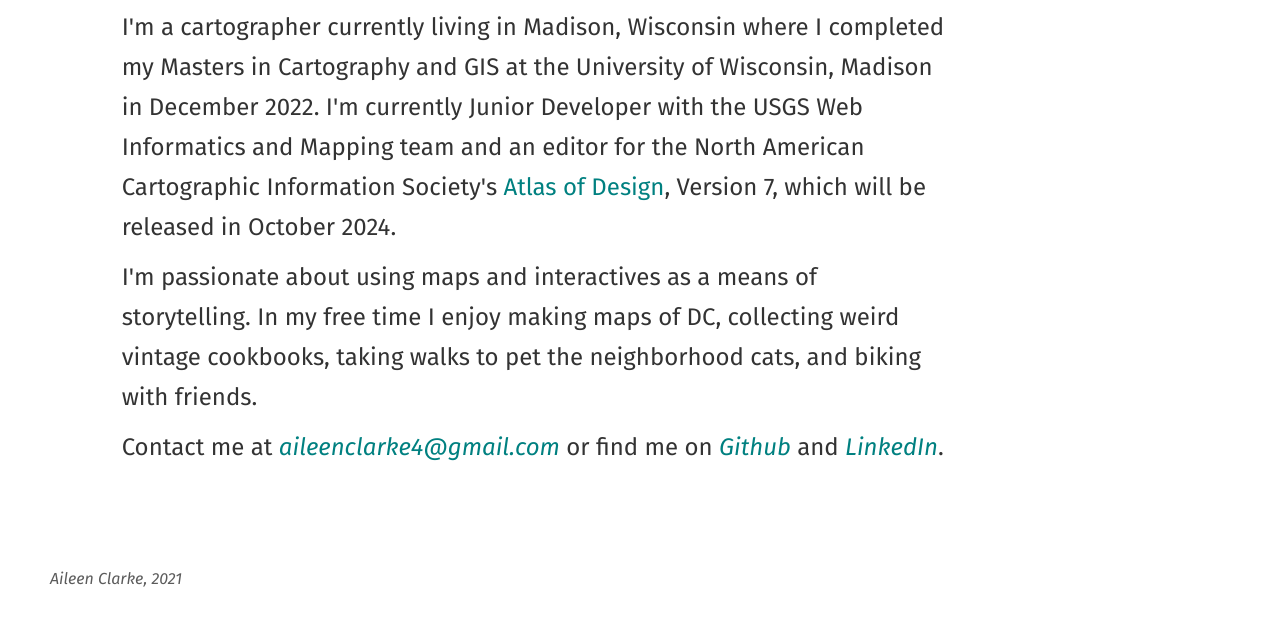
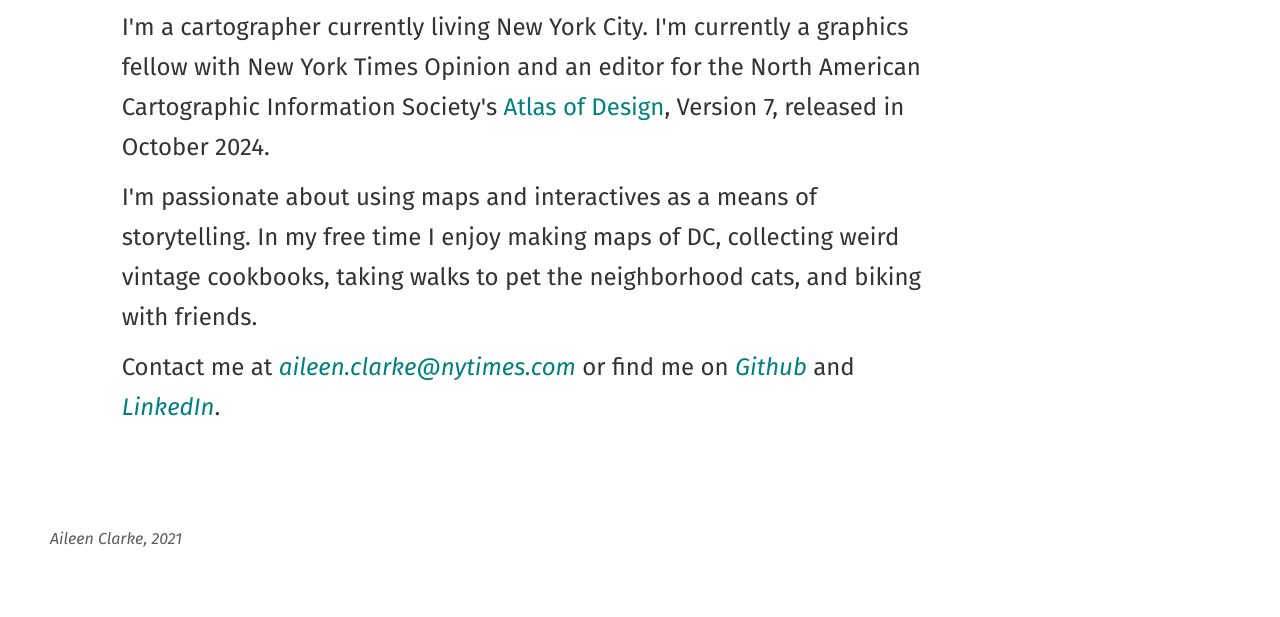
Before and after one commit to aileenclarke/aileenclarke.github.io, a plain HTML site: page about.html in a window 1280 px wide. Shown: the part 183-800 px from the top of the page. Drawn offline with Linux system fonts and the light colour scheme.

Commit message:
Update about.html

```diff
--- a/about.html
+++ b/about.html
@@ -31,11 +31,11 @@
       <div class="col  col-sm-8 col-md-8 col-lg-8 col-xl-8">
         <h2 class="about-header">Hi!</h2>
         <h2 class="about-header">I'm Aileen.</h2>
-        <p class="about-me">I'm a cartographer currently living in Madison, Wisconsin where I completed my Masters in Cartography and GIS at the University of Wisconsin, Madison in December 2022.
-          I'm currently Junior Developer with the USGS Web Informatics and Mapping team and an editor for the North American Cartographic Information Society's <a hrf=https://atlasofdesign.org/ target="blank">Atlas of Design</a>, Version 7, which will be released in October 2024.
+        <p class="about-me">I'm a cartographer currently living New York City.
+          I'm currently a graphics fellow with New York Times Opinion and an editor for the North American Cartographic Information Society's <a hrf=https://atlasofdesign.org/ target="blank">Atlas of Design</a>, Version 7, released in October 2024.
         </p>
         <p class="about-me">I'm passionate about using maps and interactives as a means of storytelling. In my free time I enjoy making maps of DC, collecting weird vintage cookbooks, taking walks to pet the neighborhood cats, and biking with friends. </p>
-        <p class="about-me">Contact me at <a href=aileenclarke4@gmail.com target="_blank"><em>aileenclarke4@gmail.com</em></a> or find me on <a href=https://github.com/aileenclarke target="_blank"><em>Github</em></a> and <a href=https://www.linkedin.com/in/aileenclarke target="_blank"><em>LinkedIn</em></a>.</p>
+        <p class="about-me">Contact me at <a href=aileen.clarke@nytimes.com target="_blank"><em>aileen.clarke@nytimes.com</em></a> or find me on <a href=https://github.com/aileenclarke target="_blank"><em>Github</em></a> and <a href=https://www.linkedin.com/in/aileenclarke target="_blank"><em>LinkedIn</em></a>.</p>
       </div>
     </div>
 
```
